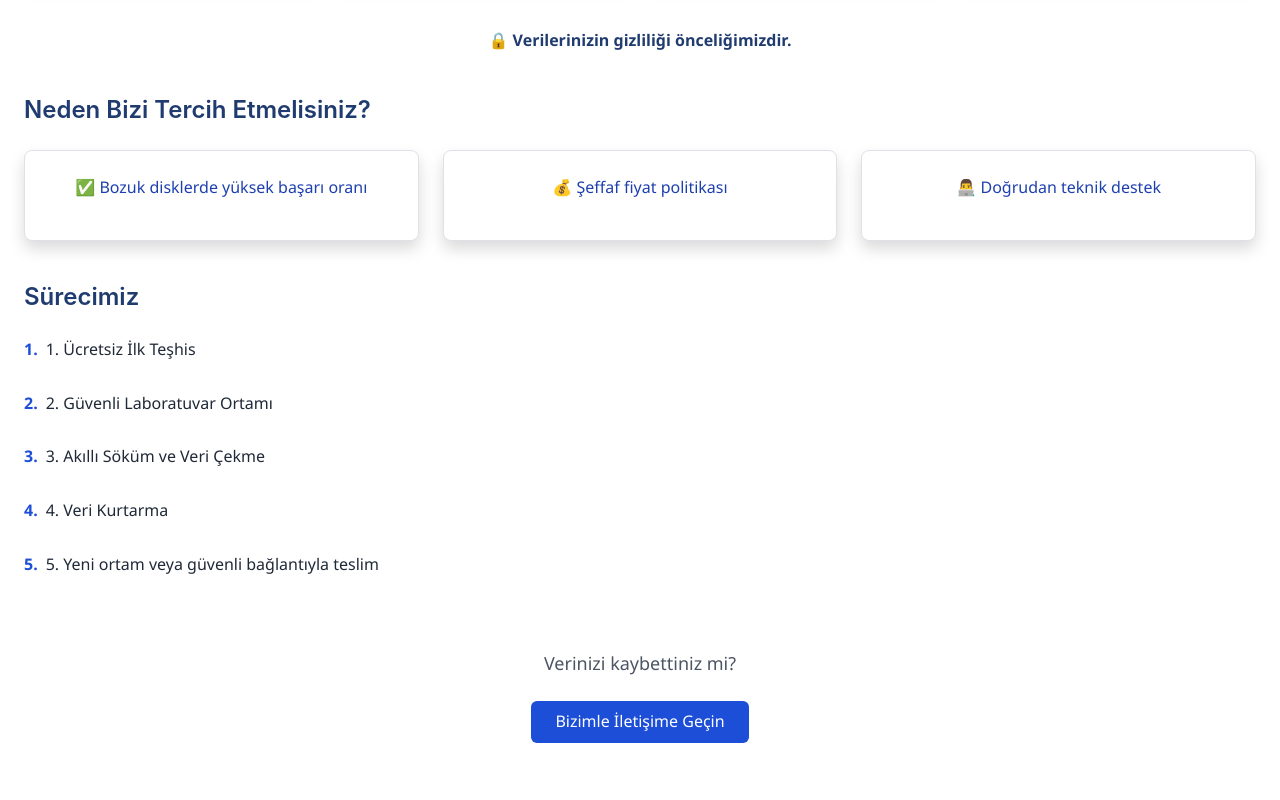
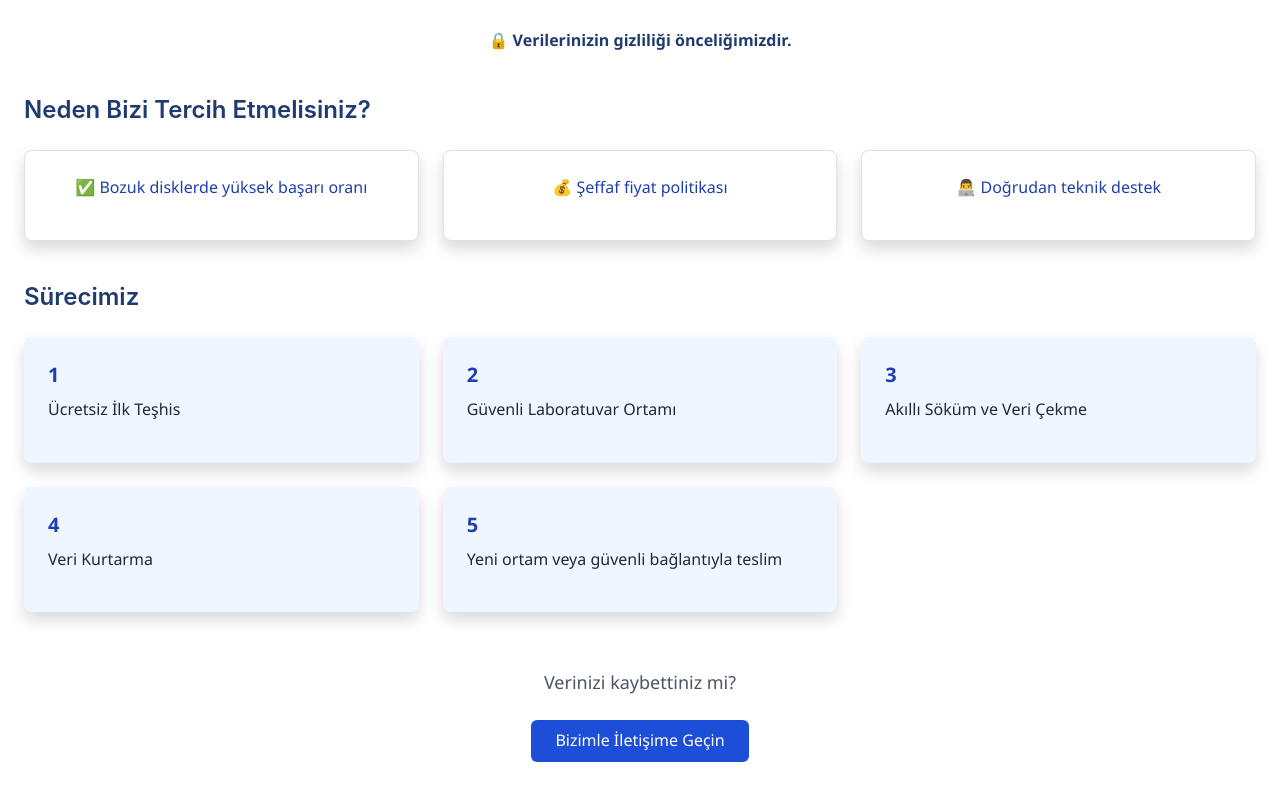
Before and after one commit to SalehKar/tekfin-website, a React (Create React App) app: page /data-recovery in a window 1280 px wide. Shown: the part 504-1304 px from the top of the page. Built offline with nearby package versions, Linux system fonts and the light colour scheme.

Commit message:
Update DataRecovery.js

```diff
--- a/src/components/DataRecovery.js
+++ b/src/components/DataRecovery.js
@@ -26,11 +26,11 @@ export default function DataRecovery({ language = "tr" }) {
       ],
       processTitle: "Sürecimiz",
       processSteps: [
-        "1. Ücretsiz İlk Teşhis",
-        "2. Güvenli Laboratuvar Ortamı",
-        "3. Akıllı Söküm ve Veri Çekme",
-        "4. Veri Kurtarma",
-        "5. Yeni ortam veya güvenli bağlantıyla teslim"
+        "Ücretsiz İlk Teşhis",
+        "Güvenli Laboratuvar Ortamı",
+        "Akıllı Söküm ve Veri Çekme",
+        "Veri Kurtarma",
+        "Yeni ortam veya güvenli bağlantıyla teslim"
       ],
       cta: {
         question: "Verinizi kaybettiniz mi?",
@@ -56,11 +56,11 @@ export default function DataRecovery({ language = "tr" }) {
       ],
       processTitle: "Our Process",
       processSteps: [
-        "1. Free Initial Diagnosis",
-        "2. Secure Lab Environment",
-        "3. Smart Disassembly & Extraction",
-        "4. File Recovery",
-        "5. Delivery via new medium or secure download links"
+        "Free Initial Diagnosis",
+        "Secure Lab Environment",
+        "Smart Disassembly & Extraction",
+        "File Recovery",
+        "Delivery via new medium or secure download links"
       ],
       cta: {
         question: "Lost your data?",
@@ -99,15 +99,15 @@ export default function DataRecovery({ language = "tr" }) {
       </div>
 
       <div>
-        <h3 className="text-2xl font-semibold mb-4 text-[#1f3b6f]">{t.processTitle}</h3>
-        <ul className="space-y-3">
+        <h3 className="text-2xl font-semibold mb-6 text-[#1f3b6f]">{t.processTitle}</h3>
+        <div className="grid sm:grid-cols-2 md:grid-cols-3 gap-6">
           {t.processSteps.map((step, i) => (
-            <li key={i} className="flex items-start gap-2">
-              <span className="text-blue-700 font-bold">{i + 1}.</span>
+            <div key={i} className="bg-blue-50 p-4 rounded-lg shadow hover:shadow-md transition">
+              <div className="text-blue-800 text-xl font-bold mb-2">{i + 1}</div>
               <p className="text-gray-800">{step}</p>
-            </li>
+            </div>
           ))}
-        </ul>
+        </div>
       </div>
 
       <div className="mt-14 text-center">
```
